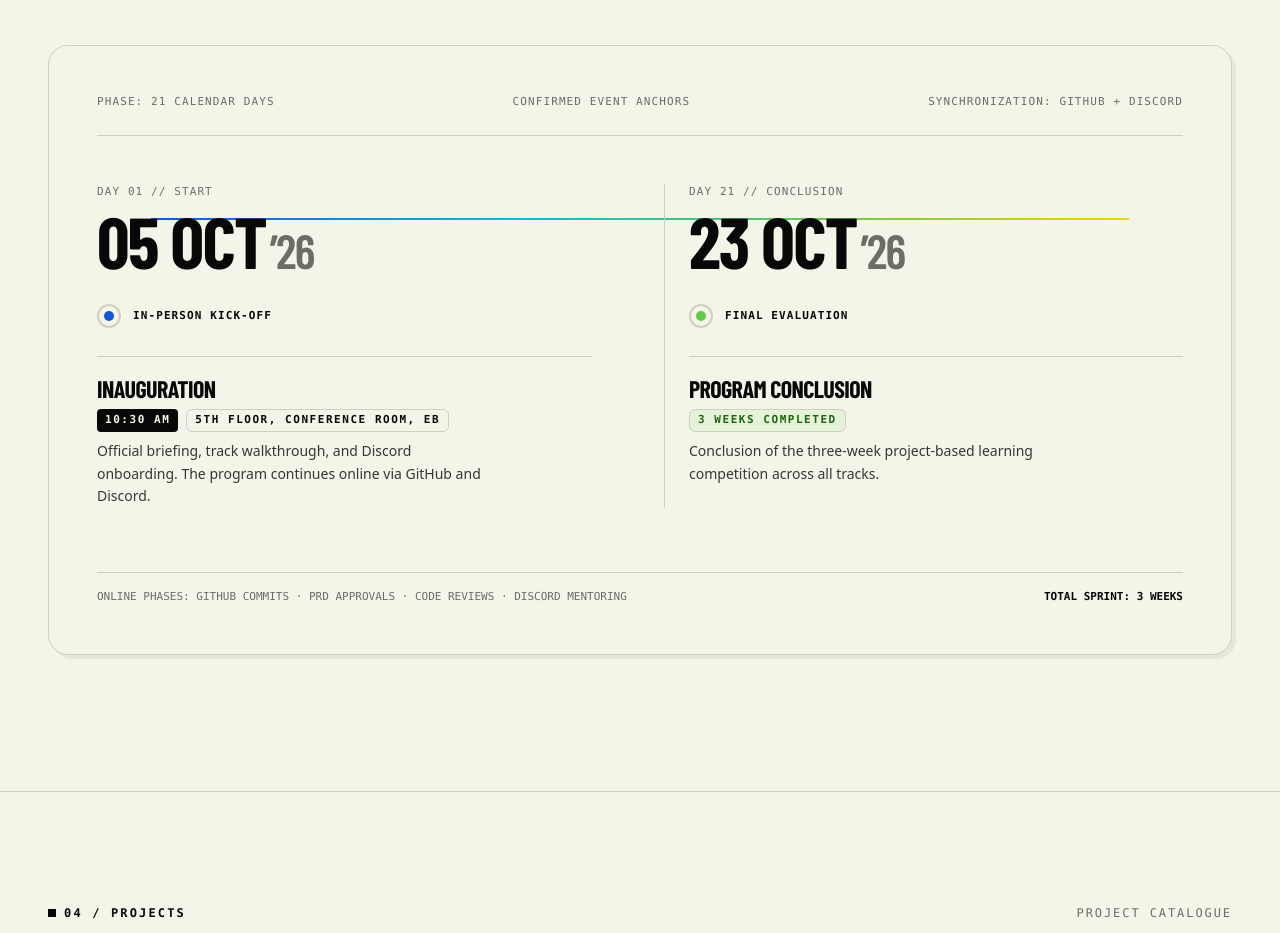
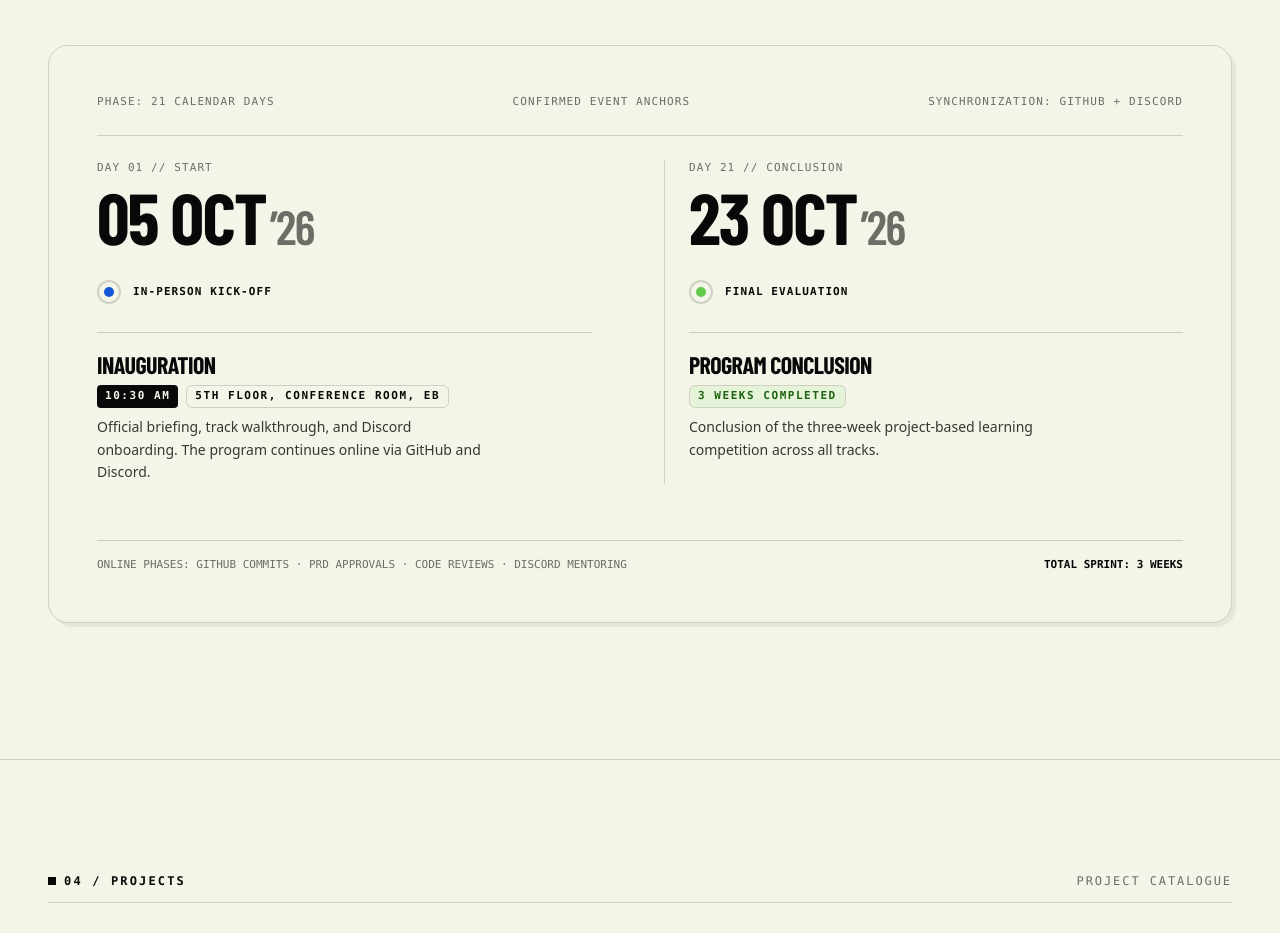
Before and after one commit to Techspace-srmuh/buildlab-2026, a Next.js app: page / in a window 1280 px wide. Shown: the part 3420-4353 px from the top of the page. Built offline with nearby package versions, Linux system fonts and the light colour scheme; a web font is replaced by a local one.

Commit message:
fix(timeline): remove misplaced colored line cutting through milestone dates

```diff
--- a/src/sections/Timeline.tsx
+++ b/src/sections/Timeline.tsx
@@ -67,19 +67,7 @@ export function Timeline() {
             </div>
 
             {/* Main Horizontal Timeline Structure */}
-            <div className="relative pt-12 pb-8">
-              {/* Connecting Line */}
-              <div className="absolute top-[82px] left-[5%] right-[5%] h-[2px] bg-[var(--border)]">
-                {/* Active progress accent line */}
-                <motion.div
-                  initial={{ scaleX: 0 }}
-                  whileInView={{ scaleX: 1 }}
-                  viewport={{ once: true }}
-                  transition={{ duration: shouldReduceMotion ? 0 : 0.85, ease: easeCurve, delay: 0.2 }}
-                  className="origin-left h-full spectrum-gradient-bg"
-                />
-              </div>
-
+            <div className="relative pt-6 pb-6">
               {/* Milestones Horizontal Grid */}
               <div className="relative z-10 grid grid-cols-2 gap-12">
                 {/* 01. INAUGURATION (START) */}
```
